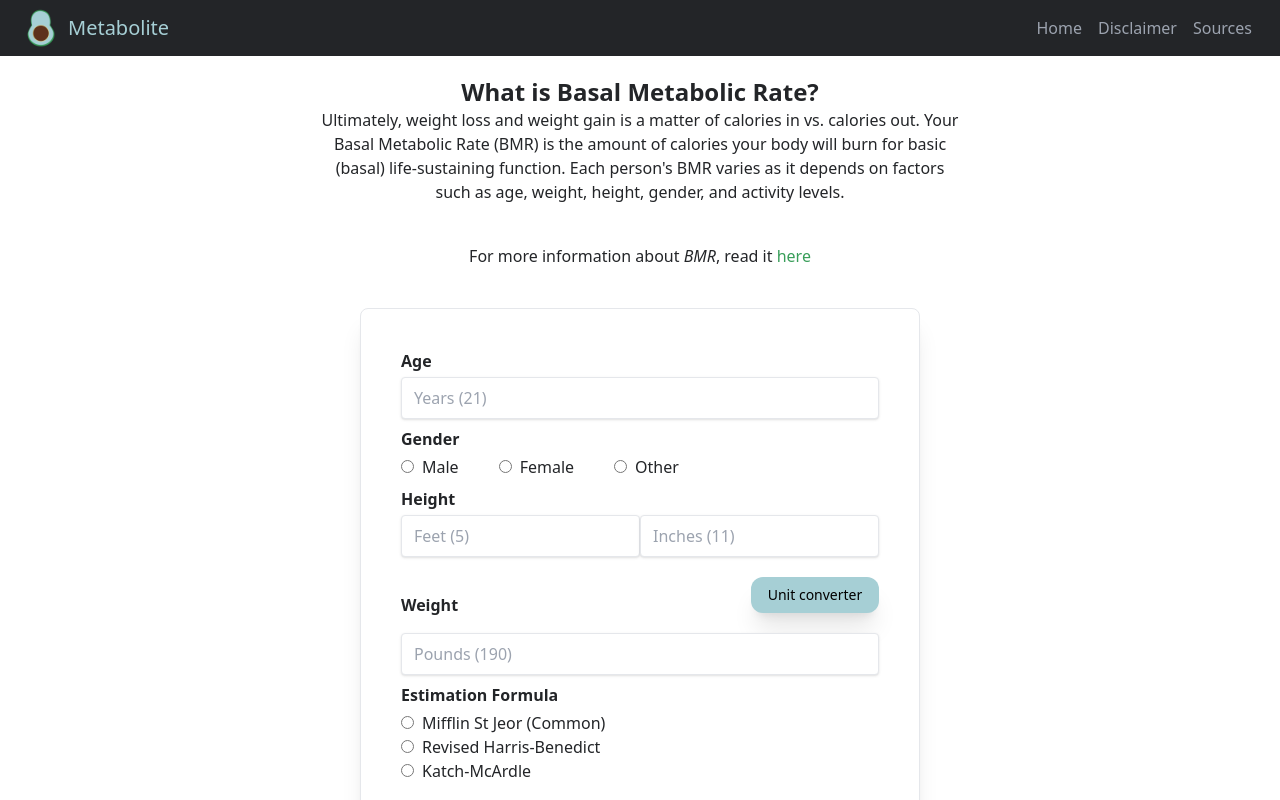
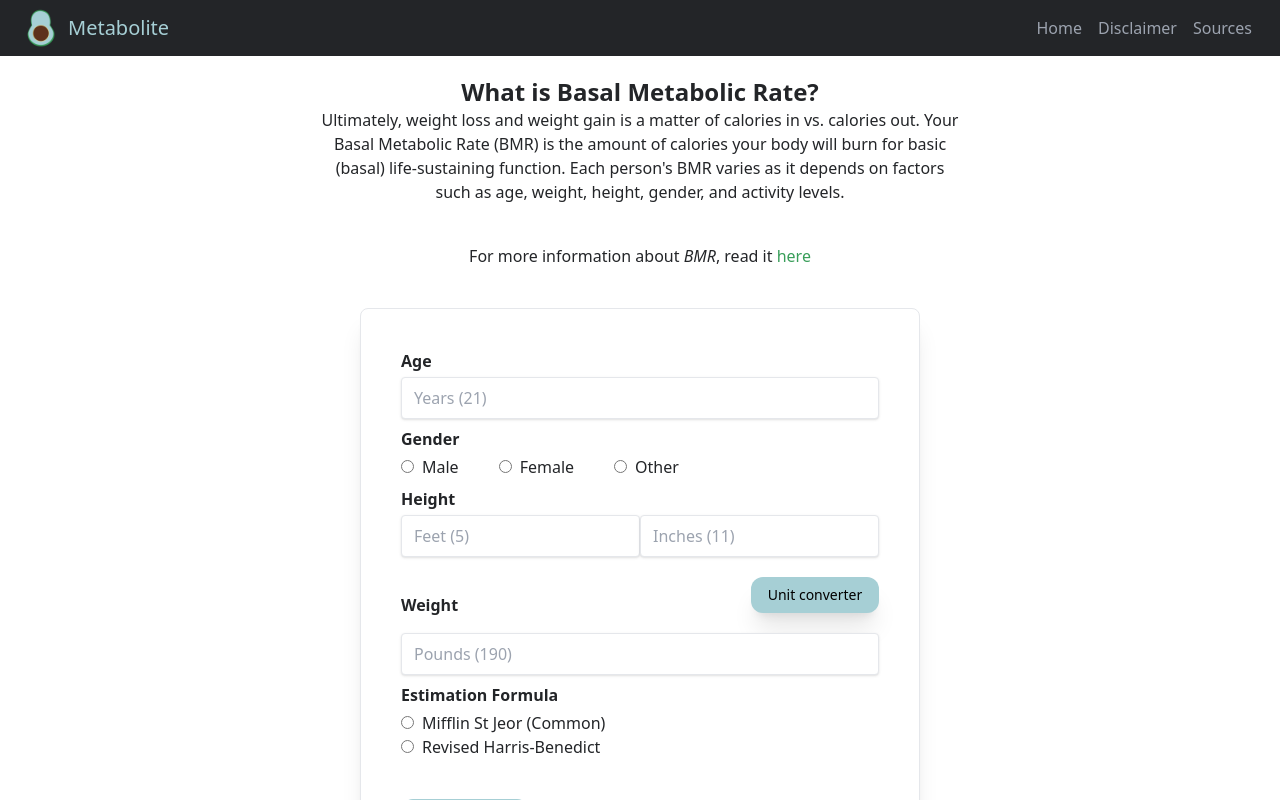
Before and after one commit to Ahljenn/metabolite, a Next.js app: page /bmr in a window 1280 px wide. Shown: the top 800 px of the page. Built offline with nearby package versions, Linux system fonts and the light colour scheme.

Commit message:
fixed override of old calculation feature

```diff
--- a/components/features/BmrCalculator.tsx
+++ b/components/features/BmrCalculator.tsx
@@ -1,6 +1,17 @@
 import { Agent } from 'https';
 import { useState } from 'react';
 import Converter from '../features/Converter';
+interface BmrType {
+  label: string;
+  value: string;
+}
+
+const genderChoices = ['male', 'female', 'other'];
+const bmrTypes: BmrType[] = [
+  { label: 'Mifflin St Jeor (Common)', value: 'mifflin' },
+  { label: 'Revised Harris-Benedict', value: 'revised-hb' },
+  // { label: 'Katch-McArdle', value: 'katch' },
+];
 
 interface BmrData_T {
   age: number;
@@ -37,9 +48,14 @@ const Calculate = (
       }
       break;
     case 'revised-hb':
-      return 'a';
+      if (gender === 'male') {
+        val = (88.4 + (13.4 * toKg(pounds) + (4.8 * toCm(feet, inches) - 5.68 * age))).toFixed(1);
+      } else {
+        val = (447.6 + (9.25 * toKg(pounds) + (3.1 * toCm(feet, inches) - 4.33 * age))).toFixed(1);
+      }
+      break;
     case 'katch':
-      return 'a';
+      return '0';
     default:
       return `(${(1799).toLocaleString()})`;
   }
@@ -53,7 +69,7 @@ const BmrCalculator: React.FC = (): JSX.Element => {
   const [inches, setInches] = useState<number>(0);
   const [pounds, setPounds] = useState<number>(0);
   const [estimationFormula, setFormula] = useState<string>('');
-  const [bmrValue, setBmrValue] = useState<string>('1,799');
+  const [bmrValue, setBmrValue] = useState<string>('0');
   const [converterView, setConverterView] = useState<boolean>(false);
 
   const onCalculate = (): void => {
@@ -79,19 +95,19 @@ const BmrCalculator: React.FC = (): JSX.Element => {
         ></input>
 
         <h1 className="font-bold mt-2 mb-1">Gender</h1>
-        <form>
-          <input type="radio" name="gender" id="male" value="male"></input>
-          <label htmlFor="male" className="inline mx-2 mr-10">
-            Male
-          </label>
-          <input type="radio" name="gender" id="female" value="female"></input>
-          <label htmlFor="female" className="inline mx-2 mr-10">
-            Female
-          </label>
-          <input type="radio" name="gender" id="other" value="other"></input>
-          <label htmlFor="other" className="inline mx-2">
-            Other
-          </label>
+        <form onChange={(e: React.ChangeEvent<HTMLFormElement>) => setGender(e.target.value)}>
+          {genderChoices.map((gender: string) => {
+            return (
+              <>
+                <span key={gender}>
+                  <input type="radio" name="gender" id={gender} value={gender}></input>
+                  <label htmlFor={gender} className="inline mx-2 mr-10">
+                    {gender.charAt(0).toUpperCase() + gender.slice(1)}
+                  </label>
+                </span>
+              </>
+            );
+          })}
         </form>
 
         <h1 className="font-bold mt-2 mb-1">Height</h1>
@@ -113,14 +129,12 @@ const BmrCalculator: React.FC = (): JSX.Element => {
             <h1 className="font-bold">Weight</h1>
           </span>
           <span>
-            <button
-              className=" w-[8rem] py-2 mb-5 text-sm bg-secondary text-black rounded-xl shadow-xl hover:bg-tertiary transition duration-300"
-              onClick={() => setConverterView(true)}
-            >
+            <button className=" w-[8rem] py-2 mb-5 text-sm bg-secondary text-black rounded-xl shadow-xl hover:bg-tertiary transition duration-300">
               Unit converter
             </button>
           </span>
         </div>
+
         <input
           type="number"
           placeholder="Pounds (190)"
@@ -128,27 +142,23 @@ const BmrCalculator: React.FC = (): JSX.Element => {
         ></input>
         <h1 className="font-bold mt-2 mb-1">Estimation Formula</h1>
 
-        <form>
-          <div>
-            <input type="radio" name="bmr-type" id="mifflin" value="mifflin"></input>
-            <label htmlFor="mifflin" className="inline mx-2">
-              Mifflin St Jeor (Common)
-            </label>
-          </div>
-
-          <div>
-            <input type="radio" name="bmr-type" id="revised-hb" value="revised-hb"></input>
-            <label htmlFor="revised-hb" className="inline mx-2">
-              Revised Harris-Benedict
-            </label>
-          </div>
-
-          <div>
-            <input type="radio" name="bmr-type" id="katch" value="katch"></input>
-            <label htmlFor="katch" className="inline mx-2">
-              Katch-McArdle
-            </label>
-          </div>
+        <form
+          onChange={(e: React.ChangeEvent<HTMLFormElement>) => {
+            setFormula(e.target.value);
+          }}
+        >
+          {bmrTypes.map((type: BmrType) => {
+            return (
+              <>
+                <div key={type.label}>
+                  <input type="radio" name="bmr-type" id={type.value} value={type.value}></input>
+                  <label htmlFor={type.value} className="inline mx-2">
+                    {type.label}
+                  </label>
+                </div>
+              </>
+            );
+          })}
         </form>
 
         <div className="mt-5 flex flex-col items-center sm:flex-row justify-between gap-2">
--- a/components/features/Converter.tsx
+++ b/components/features/Converter.tsx
@@ -57,16 +57,16 @@ const Converter: React.FC<DialogInfo> = ({
                     <div>
                       <p className="mb-1 font-bold">Height</p>
                       <span className="flex">
-                        <input type="number" placeholder="centimeters"></input>
-                        <input type="number" placeholder="feet and inches" disabled></input>
+                        <input type="number" placeholder="Centimeters"></input>
+                        <input type="number" placeholder="Feet and inches" disabled></input>
                       </span>
                     </div>
 
                     <div>
                       <p className="mb-1 mt-2 font-bold">Weight</p>
                       <span className="flex">
-                        <input type="number" placeholder="kilograms"></input>
-                        <input type="number" placeholder="pounds" disabled></input>
+                        <input type="number" placeholder="Kilograms"></input>
+                        <input type="number" placeholder="Pounds" disabled></input>
                       </span>
                     </div>
                   </section>
@@ -77,7 +77,7 @@ const Converter: React.FC<DialogInfo> = ({
                       className="mt-5 w-[10rem] py-2 text-sm bg-secondary text-black rounded-xl shadow-xl hover:bg-tertiary transition duration-300"
                       onClick={handleModalClick}
                     >
-                      All done!
+                      All done
                     </button>
                   </div>
                 </Dialog.Panel>
```
